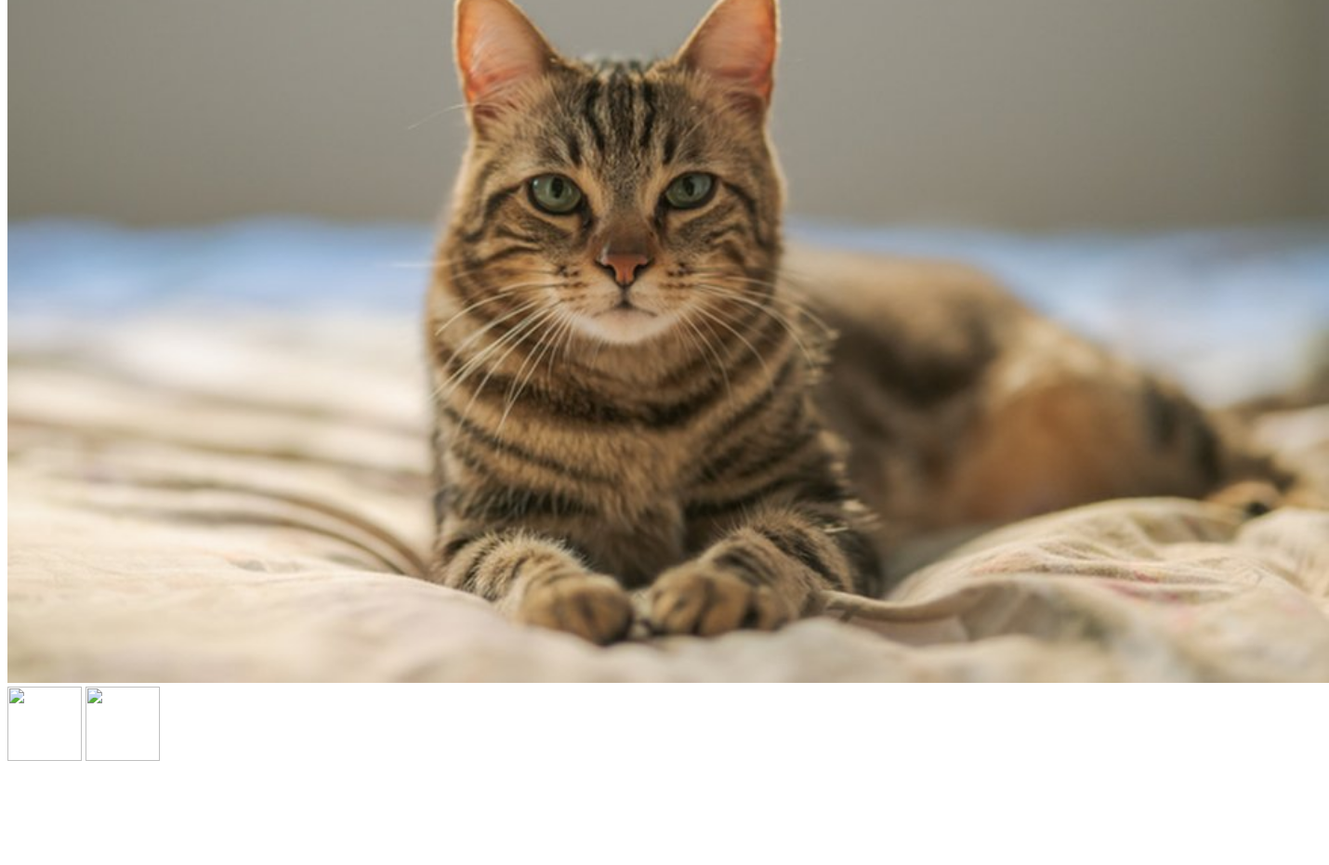
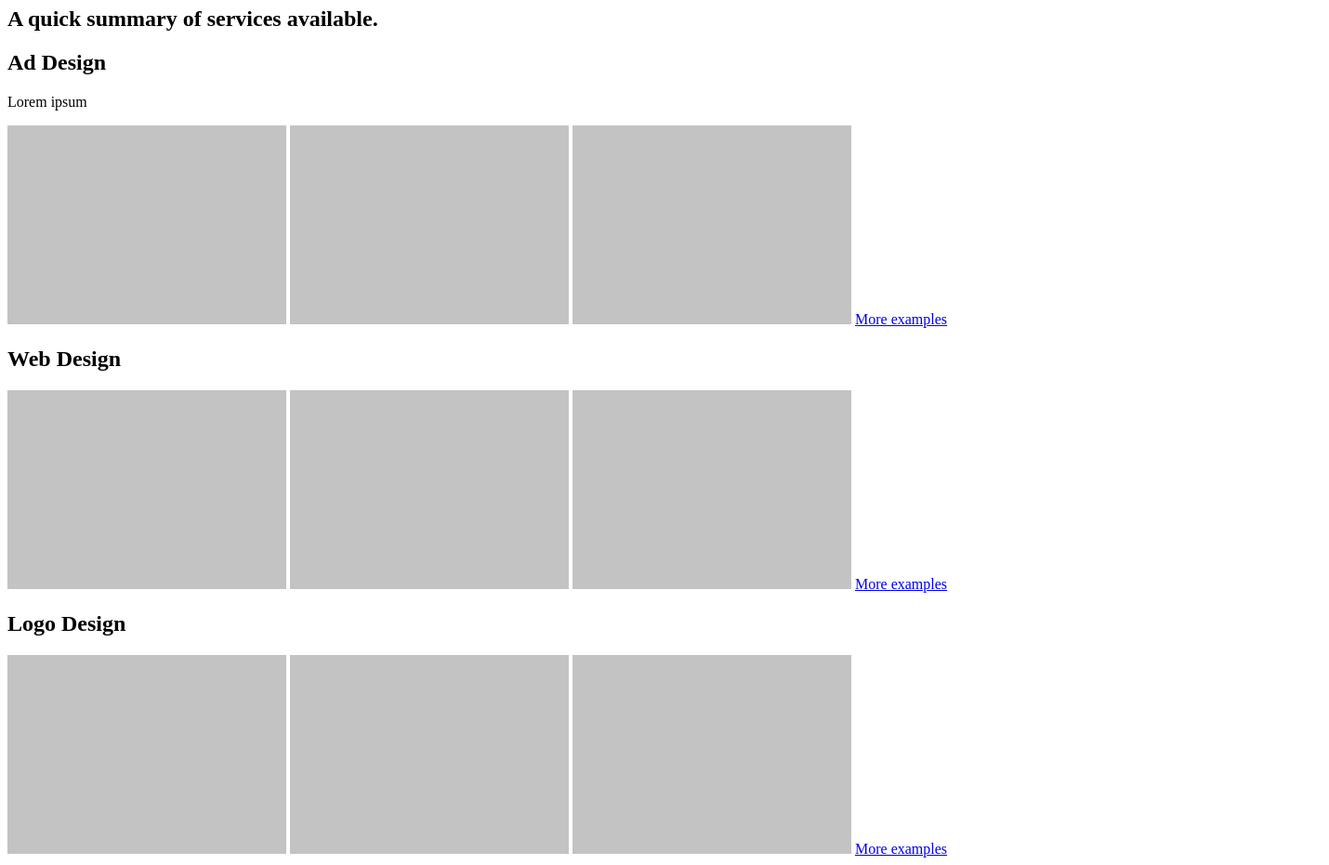
Before and after one commit to etech2020/etech2020.github.io, a plain HTML site: page index.html in a window 1280 px wide. Shown: the part 73-1004 px from the top of the page at 93% size, 1430 px wide, since content can reach past the window. Before the commit the page ends 904 px from the top, so only its background shows below. Drawn offline with nearby package versions, Linux system fonts and the light colour scheme.

Commit message:
first draft

```diff
--- a/index.html
+++ b/index.html
@@ -1,15 +1,35 @@
 <!DOCTYPE html>
 <html>
-  <head>
-    <meta charset="UTF-8">
-    <title>Etech2020 Portfolio</title>
-  </head>
-  <body>
-    <!-- Images -->
-    <img src="cat_01.jpg" height="800" />
-    <img src="/images/info.svg" height="80" width="80" />
-    <img src="/images/cv.svg" height="80" width="80" />
-    <!-- JavaScript -->
-    <script async src="https://ajax.googleapis.com/ajax/libs/angularjs/1.3.15/angular.min.js"></script>
-  </body>
+    <h1>
+        Etech2020 Portfolio
+    </h1>
+    <h2>
+        A quick summary of services available.
+    </h2>
+
+        <h2>Ad Design</h2>
+            <p>Lorem ipsum</p>
+            <img src="grey.png" width=300>
+            <img src="grey.png" width=300>
+            <img src="grey.png" width=300>
+            <a href="/tempfiller">More examples</a>
+
+
+        <h2>Web Design</h2>
+            <img src="grey.png" width=300>
+            <img src="grey.png" width=300>
+            <img src="grey.png" width=300>
+            <a href="/tempfiller">More examples</a>
+
+
+        <h2>Logo Design</h2>
+            <img src="grey.png" width=300>
+            <img src="grey.png" width=300>
+            <img src="grey.png" width=300>
+            <a href="/tempfiller">More examples</a>
+
+
+
+
+
 </html>
```
Also changed, not shown: grey.png (added).
